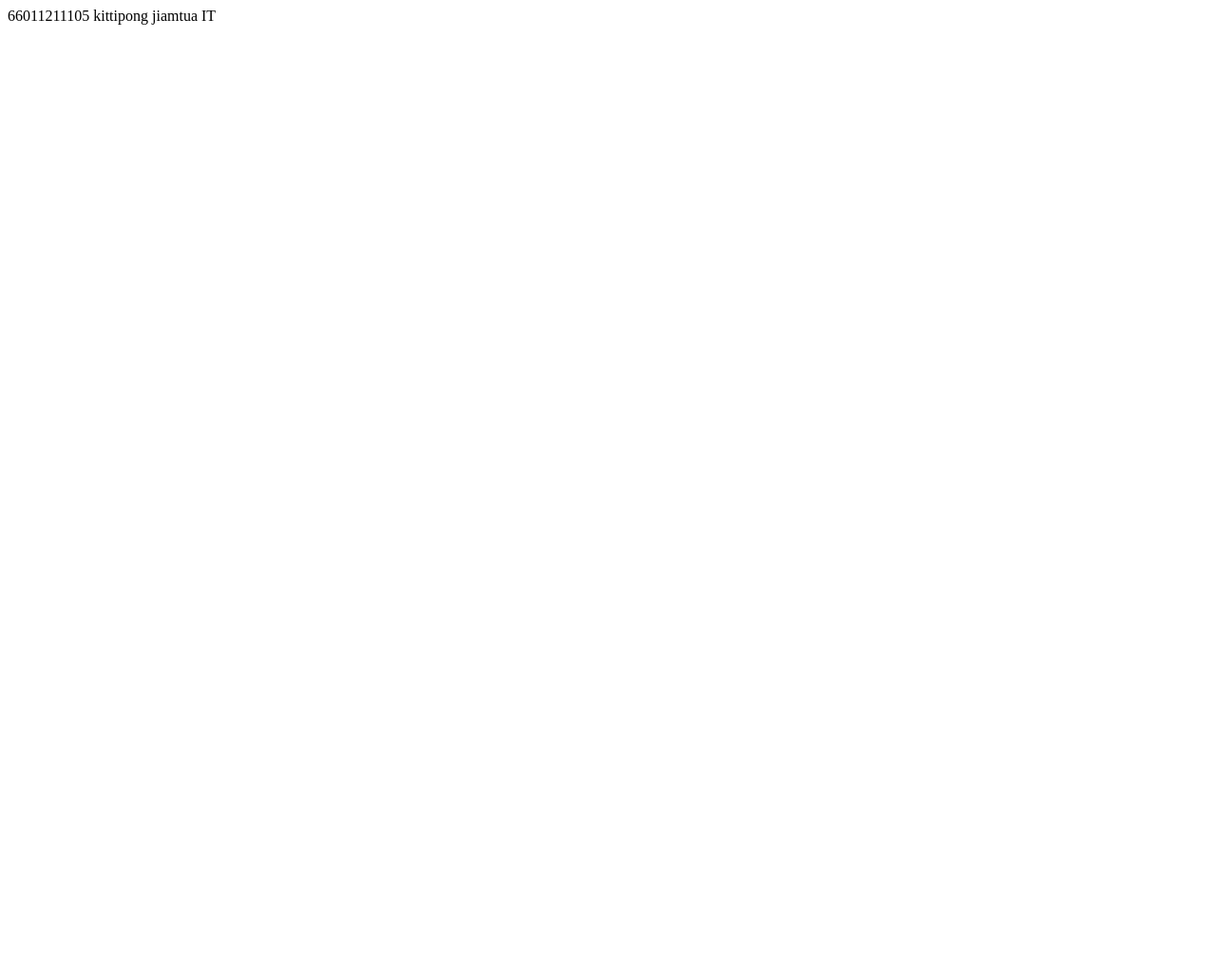
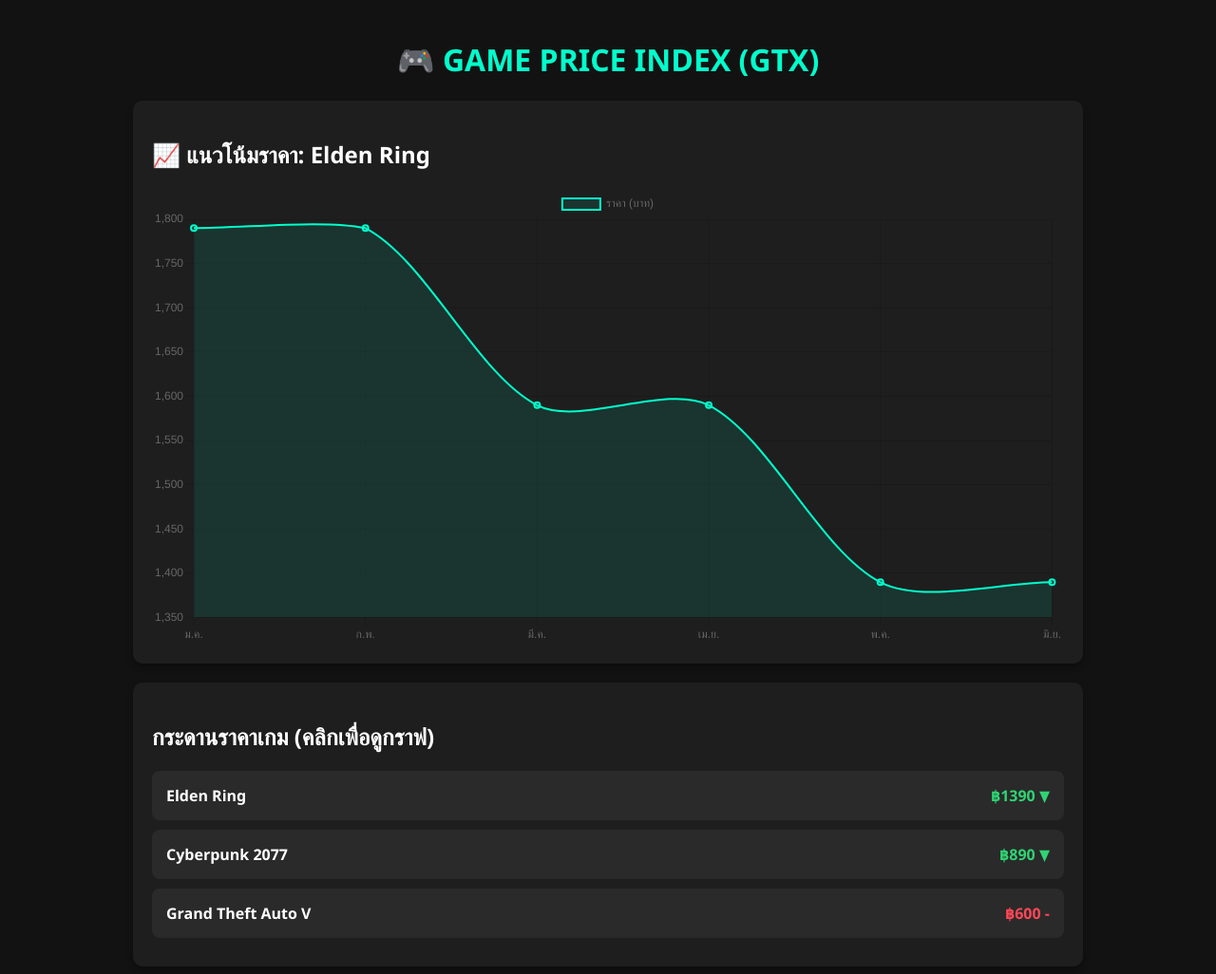
Before and after one commit to F1XST/firsttest, a plain HTML site: page index.html in a window 1280 px wide. Shown: the whole page at 95% size. Before the commit the page ends 800 px from the top, so only its background shows below. Drawn offline with nearby package versions, Linux system fonts and the light colour scheme.

Commit message:
Update index.html

```diff
--- a/index.html
+++ b/index.html
@@ -1 +1,164 @@
-66011211105 kittipong jiamtua IT
+<!DOCTYPE html>
+<html lang="th">
+<head>
+    <meta charset="UTF-8">
+    <meta name="viewport" content="width=device-width, initial-scale=1.0">
+    <title>Game Price Stock</title>
+    <!-- โหลด Chart.js สำหรับทำกราฟ -->
+    <script src="https://cdn.jsdelivr.net/npm/chart.js"></script>
+    <style>
+        body {
+            font-family: 'Segoe UI', Tahoma, Geneva, Verdana, sans-serif;
+            background-color: #121212;
+            color: #ffffff;
+            margin: 0;
+            padding: 20px;
+        }
+        .container {
+            max-width: 1000px;
+            margin: 0 auto;
+        }
+        h1 {
+            text-align: center;
+            color: #00ffcc;
+            text-transform: uppercase;
+        }
+        .dashboard {
+            display: grid;
+            grid-template-columns: 1fr;
+            gap: 20px;
+        }
+        .card {
+            background-color: #1e1e1e;
+            padding: 20px;
+            border-radius: 10px;
+            box-shadow: 0 4px 6px rgba(0,0,0,0.3);
+        }
+        .game-list {
+            display: flex;
+            justify-content: space-between;
+            background-color: #2a2a2a;
+            padding: 15px;
+            margin-bottom: 10px;
+            border-radius: 8px;
+            cursor: pointer;
+            transition: 0.3s;
+        }
+        .game-list:hover {
+            background-color: #3a3a3a;
+            border-left: 4px solid #00ffcc;
+        }
+        .game-title {
+            font-weight: bold;
+        }
+        .game-price {
+            color: #ff4757;
+            font-weight: bold;
+        }
+        .price-down {
+            color: #2ed573; /* สีเขียวเวลาราคาลง (ดีต่อคนซื้อ) */
+        }
+    </style>
+</head>
+<body>
+
+    <div class="container">
+        <h1>🎮 Game Price Index (GTX)</h1>
+
+        <div class="dashboard">
+            <!-- ส่วนแสดงกราฟ -->
+            <div class="card">
+                <h2>📈 แนวโน้มราคา: <span id="selected-game">Elden Ring</span></h2>
+                <canvas id="priceChart"></canvas>
+            </div>
+
+            <!-- ส่วนรายชื่อเกม -->
+            <div class="card">
+                <h2>กระดานราคาเกม (คลิกเพื่อดูกราฟ)</h2>
+                <div id="game-container">
+                    <!-- รายชื่อเกมจะถูกสร้างด้วย JavaScript -->
+                </div>
+            </div>
+        </div>
+    </div>
+
+    <script>
+        // ข้อมูลจำลองของเกมและประวัติราคา (อารมณ์เหมือนกราฟหุ้น 6 เดือนย้อนหลัง)
+        const gameData = [
+            {
+                id: 1,
+                name: "Elden Ring",
+                currentPrice: 1390,
+                status: "down",
+                history: [1790, 1790, 1590, 1590, 1390, 1390] // มกราคม - มิถุนายน
+            },
+            {
+                id: 2,
+                name: "Cyberpunk 2077",
+                currentPrice: 890,
+                status: "down",
+                history: [1899, 1290, 990, 890, 1290, 890]
+            },
+            {
+                id: 3,
+                name: "Grand Theft Auto V",
+                currentPrice: 600,
+                status: "stable",
+                history: [600, 450, 600, 300, 600, 600]
+            }
+        ];
+
+        // ตั้งค่าเริ่มต้นของกราฟ
+        const ctx = document.getElementById('priceChart').getContext('2d');
+        let priceChart = new Chart(ctx, {
+            type: 'line',
+            data: {
+                labels: ['ม.ค.', 'ก.พ.', 'มี.ค.', 'เม.ย.', 'พ.ค.', 'มิ.ย.'], // แกน X (เวลา)
+                datasets: [{
+                    label: 'ราคา (บาท)',
+                    data: gameData[0].history, // ดึงข้อมูลเกมแรกมาแสดงก่อน
+                    borderColor: '#00ffcc',
+                    backgroundColor: 'rgba(0, 255, 204, 0.1)',
+                    borderWidth: 2,
+                    fill: true,
+                    tension: 0.3 // ทำให้เส้นกราฟโค้งมน
+                }]
+            },
+            options: {
+                responsive: true,
+                scales: {
+                    y: {
+                        beginAtZero: false
+                    }
+                }
+            }
+        });
+
+        // ฟังก์ชันสำหรับอัปเดตกราฟเมื่อคลิกเลือกเกม
+        function updateChart(gameIndex) {
+            const game = gameData[gameIndex];
+            document.getElementById('selected-game').innerText = game.name;
+
+            priceChart.data.datasets[0].data = game.history;
+            priceChart.update();
+        }
+
+        // สร้างรายการเกมบนหน้าเว็บ
+        const gameContainer = document.getElementById('game-container');
+        gameData.forEach((game, index) => {
+            const div = document.createElement('div');
+            div.className = 'game-list';
+            div.innerHTML = `
+                <span class="game-title">${game.name}</span>
+                <span class="game-price ${game.status === 'down' ? 'price-down' : ''}">
+                    ฿${game.currentPrice}
+                    ${game.status === 'down' ? '▼' : '-'}
+                </span>
+            `;
+            // เพิ่ม Event เมื่อคลิกให้เปลี่ยนกราฟ
+            div.onclick = () => updateChart(index);
+            gameContainer.appendChild(div);
+        });
+    </script>
+</body>
+</html>
```
